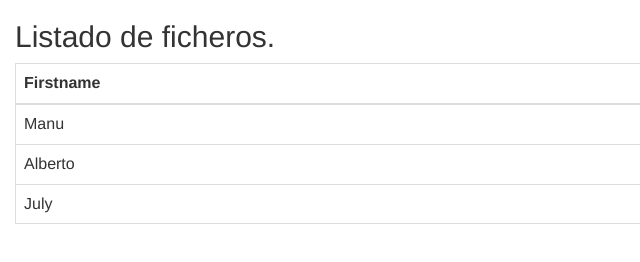
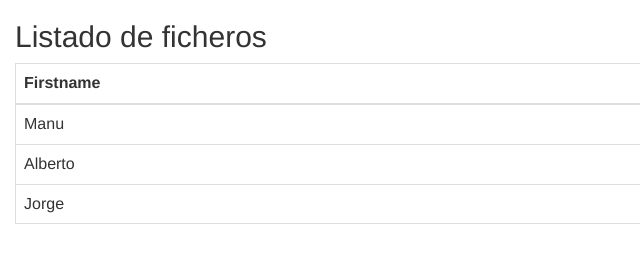
Before and after one commit to apecr/proyecto-final-curso-git-geekshubs, a plain HTML site: page index.html in a window 1280 px wide. Shown: the full height of the page, 0-640 px from the left. Drawn offline with nearby package versions, Linux system fonts and the light colour scheme.

Commit message:
Errores de tags

```diff
--- a/index.html
+++ b/index.html
@@ -11,7 +11,7 @@
 
 <body>
   <div class="container-fluid">
-    <h2>Listado de ficheros.</h2>
+    <h2>Listado de ficheros</h2>
     <table class="table table-bordered">
       <thead>
         <tr>
@@ -29,11 +29,12 @@
         <td><a href="alberto.html">Alberto</a></td>
         </tr>
         <tr>
-          <td>July</td>
+          <td>Jorge</td>
           <td><a href="jorge.html">Jorge</a></td>
         </tr>
       </tbody>
     </table>
+  </div>
 
 </body>
 
```
